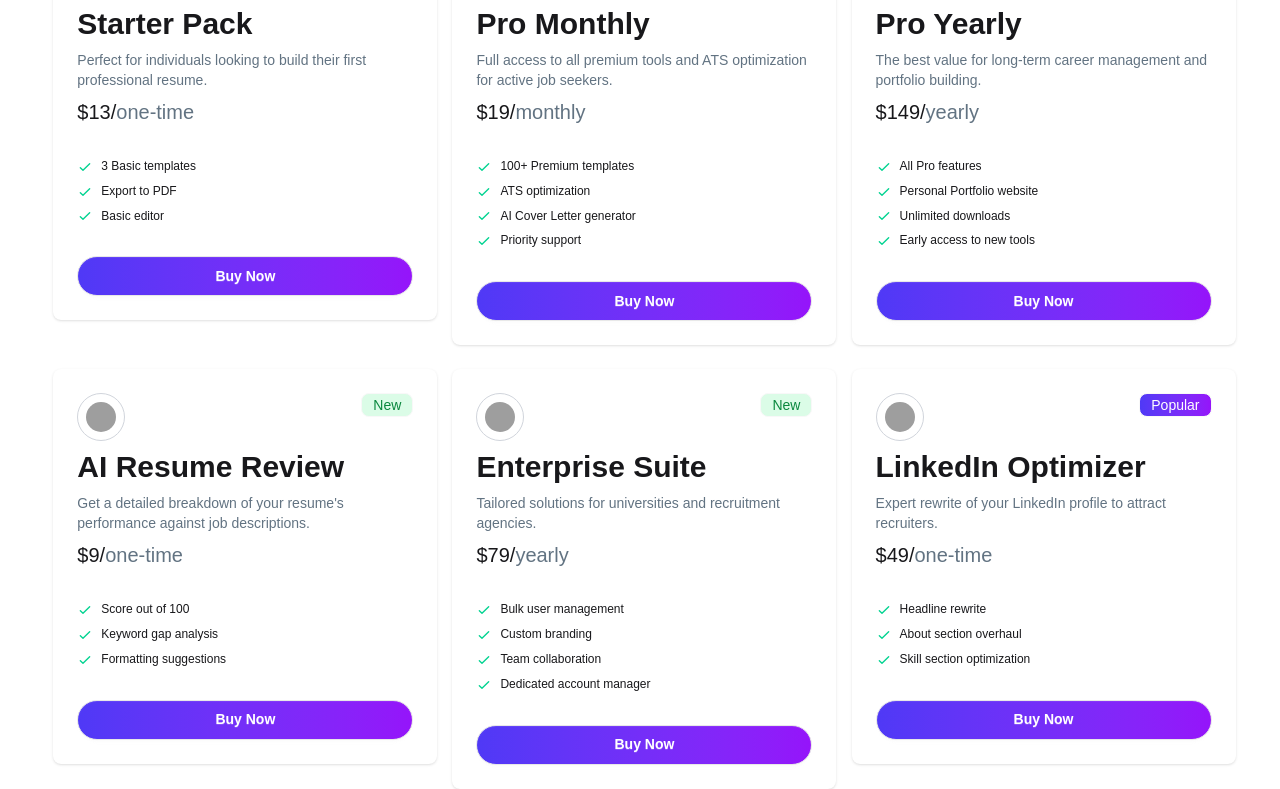
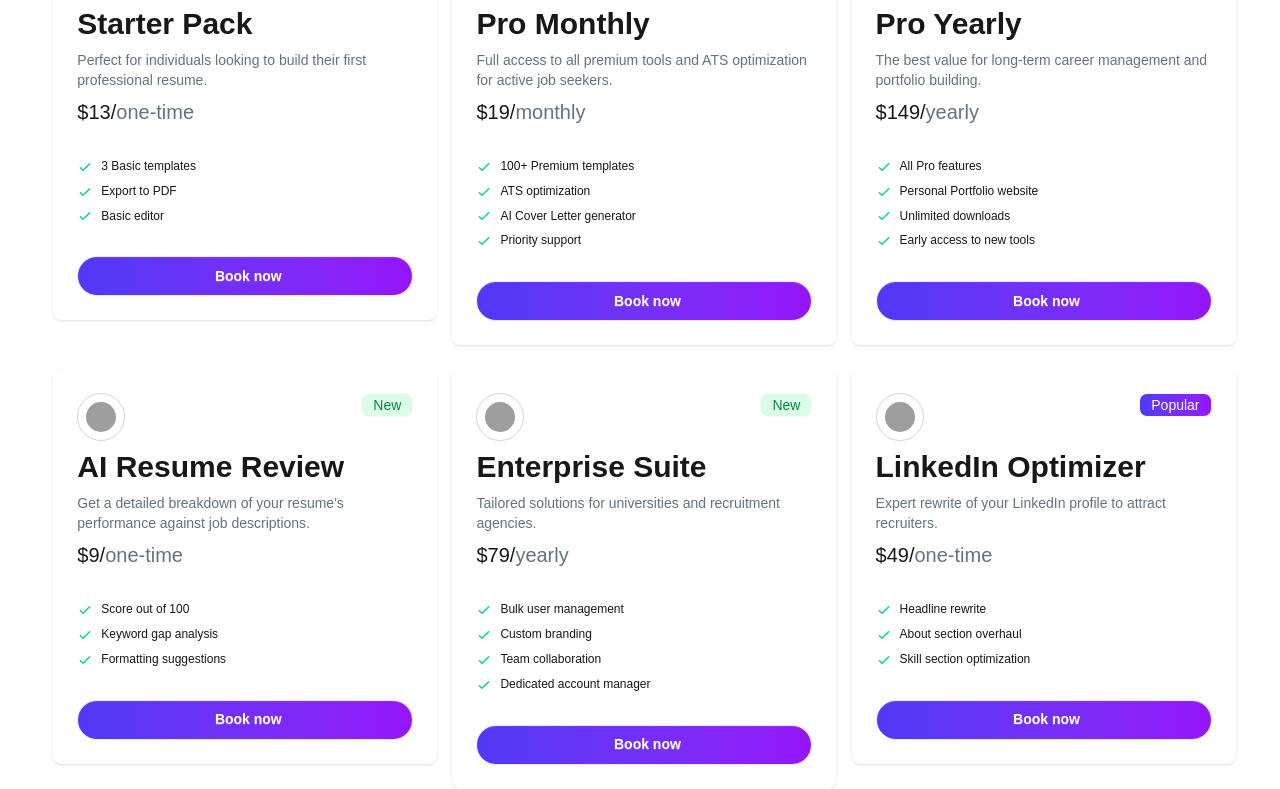
Before and after one commit to naimurrahmanniloy/digitools-platform, a React (Vite) app: page / in a window 1280 px wide. Shown: the part 1525-2314 px from the top of the page. Built offline with nearby package versions, Linux system fonts and the light colour scheme; grey boxes are pictures that could not be loaded.

Commit message:
added something

```diff
--- a/package.json
+++ b/package.json
@@ -14,6 +14,7 @@
     "react": "^19.2.4",
     "react-dom": "^19.2.4",
     "react-icons": "^5.6.0",
+    "react-toastify": "^11.0.5",
     "tailwindcss": "^4.2.2"
   },
   "devDependencies": {
--- a/src/components/AvaiableCards/AvaiableCards.jsx
+++ b/src/components/AvaiableCards/AvaiableCards.jsx
@@ -1,12 +1,23 @@
 import React from "react";
 import Cards from "../Cards/Cards";
 
-const AvaiableCards = ({ productData }) => {
+const AvaiableCards = ({
+  productData,
+  selectedProduct,
+  setSelectedProduct,
+}) => {
   return (
     <div>
       <div className="grid lg:grid-cols-3 gap-6 mt-10 w-11/12 mx-auto">
         {productData.map((product) => {
-          return <Cards product={product} key={product.id} />;
+          return (
+            <Cards
+              selectedProduct={selectedProduct}
+              setSelectedProduct={setSelectedProduct}
+              product={product}
+              key={product.id}
+            />
+          );
         })}
       </div>
     </div>
--- a/src/components/Cards/Cards.jsx
+++ b/src/components/Cards/Cards.jsx
@@ -1,9 +1,12 @@
 import React, { useState } from "react";
+import { ToastContainer } from "react-toastify";
 
-const Cards = ({ product }) => {
-  const [selected, setSelected] = useState("Buy Now");
-  const handleSelect = () => {
-    setSelected("Selected");
+const Cards = ({ product, selectedProduct, setSelectedProduct }) => {
+  const [selected, setSelected] = useState(false);
+
+  const handleAddToCart = (op) => {
+    setSelected(op);
+    setSelectedProduct([...selectedProduct, product]);
   };
   return (
     <div>
@@ -64,10 +67,23 @@ const Cards = ({ product }) => {
           </ul>
           <div className="mt-6">
             <button
-              onClick={() => handleSelect()}
+              onClick={() => handleAddToCart(true)}
+              disabled={selected}
               className="btn text-white bg-linear-to-r from-[#4f39f6] to-[#9514fa] btn-block rounded-full"
             >
-              {selected}
+              <ToastContainer
+                position="top-right"
+                autoClose={5000}
+                hideProgressBar={false}
+                newestOnTop={false}
+                closeOnClick={false}
+                rtl={false}
+                pauseOnFocusLoss
+                draggable
+                pauseOnHover
+                theme="dark"
+              />
+              {selected ? <span>Add To Cart</span> : "Book now"}
             </button>
           </div>
         </div>
--- a/src/components/Cart/Cart.jsx
+++ b/src/components/Cart/Cart.jsx
@@ -1,9 +1,43 @@
 import React from "react";
 
-const Cart = () => {
+const Cart = ({ selectedProduct }) => {
+  console.log(selectedProduct);
   return (
-    <div>
-      <h1>This is cart Section</h1>
+    <div className="w-11/12 mx-auto mt-10 border border-gray-200 rounded-lg p-6">
+      <h1 className="text-3xl mb-2">Your Cart</h1>
+      <div className="w-11/12 mx-auto mt-10 mb-10 ">
+        {selectedProduct.map((product) => {
+          return (
+            <div>
+              <div className="card card-side bg-[#f9fafc]  shadow-sm p-4 m-10">
+                <img
+                  className="w-11 h-11 mt-9"
+                  src={product.icon}
+                  alt={product.name}
+                />
+
+                <div className="card-body">
+                  <h2 className="card-title">{product.name}</h2>
+                  <p>{product.price}</p>
+                </div>
+                <div className="card-actions mt-10 justify-end">
+                  <button className="text-red-500 cursor-pointer">
+                    Remove
+                  </button>
+                </div>
+              </div>
+              <div className="mb-3 flex justify-between gap-2">
+                <h2 className="text-2xl font-bold">Total: </h2>
+                <h2 className="text-3xl">{product.price}</h2>
+              </div>
+            </div>
+          );
+        })}
+
+        <button className="btn text-white bg-linear-to-r from-[#4f39f6] to-[#9514fa] btn-block rounded-full">
+          Checkout
+        </button>
+      </div>
     </div>
   );
 };
--- a/src/components/PremiumSection/PremiumSection.jsx
+++ b/src/components/PremiumSection/PremiumSection.jsx
@@ -1,6 +1,6 @@
 import React, { use, useState } from "react";
-import Cards from "../Cards/Cards";
 import AvaiableCards from "../AvaiableCards/AvaiableCards";
+import Cart from "../Cart/Cart";
 
 const PremiumSection = ({ fetchData }) => {
   const productData = use(fetchData);
@@ -9,6 +9,7 @@ const PremiumSection = ({ fetchData }) => {
   const handleSelect = (op) => {
     setSelected(op);
   };
+  const [selectedProduct, setSelectedProduct] = useState([]);
   return (
     <div>
       <div className="w-11/12 mx-auto">
@@ -41,8 +42,15 @@ const PremiumSection = ({ fetchData }) => {
           </button>
         </div>
 
-        {selected === "products" && <AvaiableCards productData={productData} />}
-        {selected === "cart" && <div>Cart content will be displayed here</div>}
+        {selected === "products" ? (
+          <AvaiableCards
+            productData={productData}
+            selectedProduct={selectedProduct}
+            setSelectedProduct={setSelectedProduct}
+          />
+        ) : (
+          <Cart selectedProduct={selectedProduct} />
+        )}
       </div>
     </div>
   );
```
Also changed, not shown: 1 other file (tests, documents, lock files or other folders).
